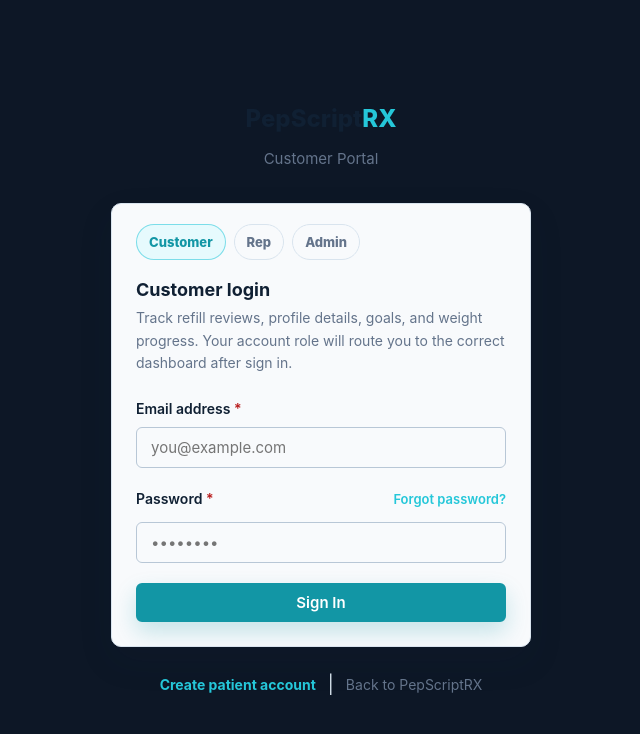
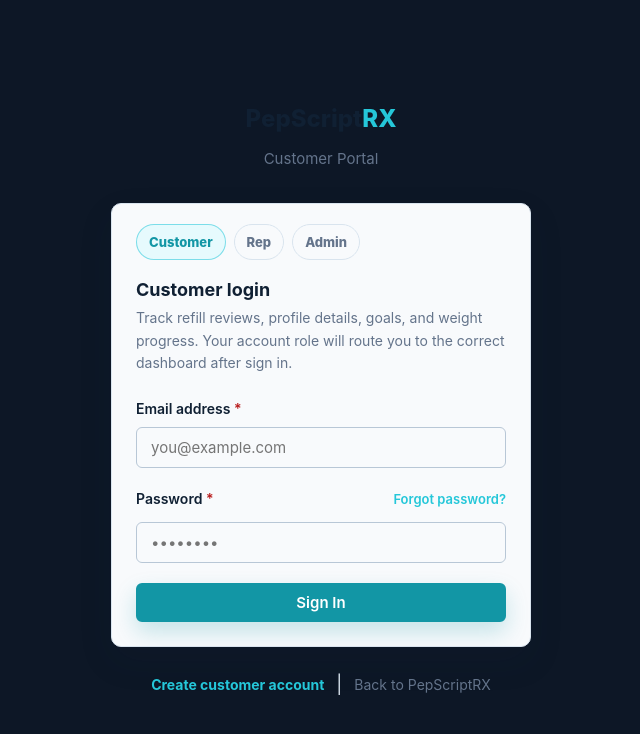
Before and after one commit to MedFlowUSA/PepScriptRX, a React (Vite) app: page /login in a window 1280 px wide. Shown: the top 734 px of the page, without its empty margins (319-959 px from the left). Built offline with nearby package versions, Linux system fonts and the light colour scheme; no server answers.

Commit message:
Add branded white-label portal links

```diff
--- a/src/components/layout/PublicLayout.tsx
+++ b/src/components/layout/PublicLayout.tsx
@@ -3,6 +3,7 @@
 import type { ReactNode } from 'react';
 import { PHONE_DISPLAY, PHONE_HREF, ADDRESS_LINE1, ADDRESS_LINE2 } from '../../config';
 import { applyReferralFromUrl, restoreReferral, updateManifestForReferral } from '../../config/referrals';
+import { buildPortalLoginPath, buildPortalSignupPath, getWhiteLabelPortal } from '../../config/whiteLabelPortals';
 import { recordReferralAttribution } from '../../lib/supabase';
 import FloatingContact from '../FloatingContact';
 
@@ -15,6 +16,7 @@
   portalHomePath?: string;
   portalName?: string;
   portalLogoSrc?: string;
+  portalKey?: string;
 };
 
 export default function PublicLayout({
@@ -23,10 +25,15 @@
   portalHomePath = '/',
   portalName = 'Partner Portal',
   portalLogoSrc,
+  portalKey,
 }: PublicLayoutProps) {
   const { pathname } = useLocation();
   const [loginOpen, setLoginOpen] = useState(false);
   const loginMenuRef = useRef<HTMLDivElement | null>(null);
+  const portalConfig = isolatedPortal ? getWhiteLabelPortal(portalKey ?? portalHomePath ?? portalName) : null;
+  const customerLoginPath = portalConfig ? buildPortalLoginPath(portalConfig, 'patient') : '/login?portal=patient';
+  const repLoginPath = portalConfig ? buildPortalLoginPath(portalConfig, 'rep') : '/login?portal=rep';
+  const signupPath = portalConfig ? buildPortalSignupPath(portalConfig) : '/patient/signup';
 
   useEffect(() => {
     const referral = applyReferralFromUrl(window.location.search, pathname) ?? restoreReferral();
@@ -79,7 +86,7 @@
             <span className="login-menu-icon">RP</span>
             <span>
               <strong>Rep Portal</strong>
-              <small>View leads, QR links, and commissions</small>
+              <small>View leads, QR links, and storefront tools</small>
             </span>
           </Link>
           <Link to="/login?portal=admin" className="login-menu-item" role="menuitem" onClick={() => setLoginOpen(false)}>
@@ -128,11 +135,13 @@
           )}
         </div>
         ) : (
-          <div className="pub-nav-links">
-            {loginDropdown}
-            <a href="mailto:info@pepscriptrx.com" className="btn btn-primary btn-sm">
-              Questions?
-            </a>
+          <div className="pub-nav-links portal-nav-actions">
+            <Link to={customerLoginPath} className="btn btn-ghost btn-sm">
+              Customer Portal
+            </Link>
+            <Link to={repLoginPath} className="btn btn-primary btn-sm">
+              Rep Portal
+            </Link>
           </div>
         )}
       </nav>
@@ -158,6 +167,10 @@
               </div>
               {isolatedPortal ? (
                 <div className="pub-footer-links">
+                  <Link to={portalHomePath} className="pub-footer-link">Storefront</Link>
+                  <Link to={customerLoginPath} className="pub-footer-link">Customer Portal</Link>
+                  <Link to={signupPath} className="pub-footer-link">Create Customer Account</Link>
+                  <Link to={repLoginPath} className="pub-footer-link">Rep Portal</Link>
                   <Link to="/privacy" className="pub-footer-link">Privacy Policy</Link>
                   <Link to="/terms" className="pub-footer-link">Terms & Conditions</Link>
                   <Link to="/certificates" className="pub-footer-link">Quality Documents</Link>
--- /dev/null
+++ b/src/config/whiteLabelPortals.ts
@@ -0,0 +1,106 @@
+export type WhiteLabelPortalId = 'empire' | 'aactivated' | 'warxlabz' | 'peakform';
+
+export type WhiteLabelPortal = {
+  id: WhiteLabelPortalId;
+  brandName: string;
+  repName: string;
+  repSlug: string;
+  distributorSlug: string;
+  path: string;
+  logoSrc: string;
+};
+
+export const WHITE_LABEL_PORTALS: WhiteLabelPortal[] = [
+  {
+    id: 'empire',
+    brandName: 'Empire Health & Wellness',
+    repName: 'Mark Ayala',
+    repSlug: 'MARK65',
+    distributorSlug: 'mark',
+    path: '/EmpireHealth&Wellness',
+    logoSrc: '/marketing/empire-health-wellness-logo.png',
+  },
+  {
+    id: 'aactivated',
+    brandName: 'AACTIVATED-RX',
+    repName: 'Guy',
+    repSlug: 'GUY60',
+    distributorSlug: 'guy',
+    path: '/aactivated',
+    logoSrc: '/marketing/aactivated-rx-logo-v2.png',
+  },
+  {
+    id: 'warxlabz',
+    brandName: 'WarXlabz',
+    repName: 'Robert Luevano',
+    repSlug: 'ROBERT',
+    distributorSlug: 'robert',
+    path: '/warxlabz',
+    logoSrc: '/marketing/warxlabz-logo.png',
+  },
+  {
+    id: 'peakform',
+    brandName: 'Peak Form Peptides',
+    repName: 'Scott Bowman',
+    repSlug: 'SCOTTB',
+    distributorSlug: 'scott',
+    path: '/peakform',
+    logoSrc: '/marketing/peakform-logo.png',
+  },
+];
+
+const PORTAL_ALIASES: Record<string, WhiteLabelPortalId> = {
+  empire: 'empire',
+  empirehealthwellness: 'empire',
+  'empirehealth&wellness': 'empire',
+  'empire-health-wellness': 'empire',
+  mark: 'empire',
+  mark65: 'empire',
+  aactivated: 'aactivated',
+  'aactivated-rx': 'aactivated',
+  guy: 'aactivated',
+  guy60: 'aactivated',
+  warxlabz: 'warxlabz',
+  robert: 'warxlabz',
+  peakform: 'peakform',
+  'peak-form': 'peakform',
+  scott: 'peakform',
+  scottb: 'peakform',
+};
+
+export function getWhiteLabelPortal(value?: string | null): WhiteLabelPortal | null {
+  if (!value) return null;
+  const key = normalizePortalKey(value);
+  const id = PORTAL_ALIASES[key] ?? WHITE_LABEL_PORTALS.find((portal) => (
+    normalizePortalKey(portal.id) === key ||
+    normalizePortalKey(portal.path) === key ||
+    normalizePortalKey(portal.repSlug) === key ||
+    normalizePortalKey(portal.distributorSlug) === key ||
+    normalizePortalKey(portal.brandName) === key
+  ))?.id;
+
+  return id ? WHITE_LABEL_PORTALS.find((portal) => portal.id === id) ?? null : null;
+}
+
+export function buildPortalLoginPath(portal: WhiteLabelPortal, portalRole: 'patient' | 'rep' | 'admin'): string {
+  const params = new URLSearchParams({
+    portal: portalRole,
+    brand: portal.id,
+  });
+  return `/login?${params.toString()}`;
+}
+
+export function buildPortalSignupPath(portal: WhiteLabelPortal): string {
+  const params = new URLSearchParams({ brand: portal.id });
+  return `/patient/signup?${params.toString()}`;
+}
+
+function normalizePortalKey(value: string): string {
+  return value
+    .trim()
+    .replace(/^https?:\/\/[^/]+/i, '')
+    .replace(/^\/+/, '')
+    .replace(/\/+$/, '')
+    .replace(/\s+/g, '')
+    .toLowerCase();
+}
--- a/src/index.css
+++ b/src/index.css
@@ -266,6 +266,9 @@
 .pub-nav-brand { display: flex; align-items: center; gap: 8px; font-size: 20px; font-weight: 800; color: #F8FAFC; letter-spacing: -.02em; }
 .pub-nav-brand span { color: var(--teal); }
 .pub-nav-links { display: flex; align-items: center; gap: 8px; }
+.portal-nav-actions { flex-wrap: wrap; justify-content: flex-end; }
+.pub-nav .btn-ghost { color: rgba(248,250,252,.78); }
+.pub-nav .btn-ghost:hover { color: #fff; }
 .pub-nav-secondary { display: flex; align-items: center; gap: 8px; }
 .login-menu { position: relative; }
 .login-menu-trigger { gap: 6px; }
--- a/src/pages/public/Login.tsx
+++ b/src/pages/public/Login.tsx
@@ -4,6 +4,7 @@
 import { useAuth } from '../../context/AuthContext';
 import { supabase, isSupabaseConfigured } from '../../lib/supabase';
 import { usePageMeta } from '../../hooks/usePageMeta';
+import { buildPortalLoginPath, buildPortalSignupPath, getWhiteLabelPortal } from '../../config/whiteLabelPortals';
 
 export default function Login() {
   const { signIn, profile, loading: authLoading } = useAuth();
@@ -17,7 +18,13 @@
   const [forgotMode, setForgotMode] = useState(false);
   const [resetSent, setResetSent] = useState(false);
   const [resetSending, setResetSending] = useState(false);
-  usePageMeta('Sign In', 'Sign in to your PepScriptRX customer, rep, or admin portal.');
+  const brandPortal = getWhiteLabelPortal(searchParams.get('brand'));
+  const brandName = brandPortal?.brandName ?? 'PepScriptRX';
+  const brandHomePath = brandPortal?.path ?? '/';
+  usePageMeta(
+    brandPortal ? `${brandName} Portal Login` : 'Sign In',
+    brandPortal ? `Sign in to your ${brandName} customer or rep portal.` : 'Sign in to your PepScriptRX customer, rep, or admin portal.',
+  );
 
   // After sign-in, wait for AuthContext to load the profile then navigate
   useEffect(() => {
@@ -64,9 +71,9 @@
     ? {
         eyebrow: 'Rep Portal',
         title: 'Rep login',
-        subtitle: 'Access referral links, QR codes, lead status, and commission tracking.',
+        subtitle: 'Access referral links, QR codes, lead status, and storefront tools.',
       }
-    : portal === 'admin'
+    : portal === 'admin' && !brandPortal
       ? {
           eyebrow: 'Admin Portal',
           title: 'Admin login',
@@ -77,23 +84,31 @@
           title: 'Customer login',
           subtitle: 'Track refill reviews, profile details, goals, and weight progress.',
         };
+  const patientLoginPath = brandPortal ? buildPortalLoginPath(brandPortal, 'patient') : '/login?portal=patient';
+  const repLoginPath = brandPortal ? buildPortalLoginPath(brandPortal, 'rep') : '/login?portal=rep';
+  const adminLoginPath = '/login?portal=admin';
+  const signupPath = brandPortal ? buildPortalSignupPath(brandPortal) : '/patient/signup';
 
   return (
     <div style={{ minHeight: '100vh', background: 'var(--surface)', display: 'flex', alignItems: 'center', justifyContent: 'center', padding: 24 }}>
       <div style={{ width: '100%', maxWidth: 420 }}>
         <div style={{ textAlign: 'center', marginBottom: 32 }}>
-          <Link to="/" style={{ fontSize: 24, fontWeight: 800, color: 'var(--navy)', textDecoration: 'none' }}>
-            PepScript<span style={{ color: 'var(--teal)' }}>RX</span>
+          <Link to={brandHomePath} style={{ fontSize: 24, fontWeight: 800, color: 'var(--navy)', textDecoration: 'none', display: 'inline-flex', justifyContent: 'center' }}>
+            {brandPortal ? (
+              <img src={brandPortal.logoSrc} alt={brandName} style={{ maxWidth: 190, maxHeight: 62, objectFit: 'contain' }} />
+            ) : (
+              <>PepScript<span style={{ color: 'var(--teal)' }}>RX</span></>
+            )}
           </Link>
-          <p style={{ marginTop: 8, color: 'var(--text-muted)', fontSize: 15 }}>{portalMeta.eyebrow}</p>
+          <p style={{ marginTop: 8, color: 'var(--text-muted)', fontSize: 15 }}>{brandPortal ? `${brandName} ${portalMeta.eyebrow}` : portalMeta.eyebrow}</p>
         </div>
 
         <div className="card">
           <div className="card-header" style={{ paddingBottom: 0 }}>
             <div style={{ display: 'flex', gap: 8, marginBottom: 16, flexWrap: 'wrap' }}>
-              <Link to="/login?portal=patient" className={`portal-chip ${portal !== 'rep' && portal !== 'admin' ? 'portal-chip-active' : ''}`}>Customer</Link>
-              <Link to="/login?portal=rep" className={`portal-chip ${portal === 'rep' ? 'portal-chip-active' : ''}`}>Rep</Link>
-              <Link to="/login?portal=admin" className={`portal-chip ${portal === 'admin' ? 'portal-chip-active' : ''}`}>Admin</Link>
+              <Link to={patientLoginPath} className={`portal-chip ${portal !== 'rep' && portal !== 'admin' ? 'portal-chip-active' : ''}`}>Customer</Link>
+              <Link to={repLoginPath} className={`portal-chip ${portal === 'rep' ? 'portal-chip-active' : ''}`}>Rep</Link>
+              {!brandPortal && <Link to={adminLoginPath} className={`portal-chip ${portal === 'admin' ? 'portal-chip-active' : ''}`}>Admin</Link>}
             </div>
             <div className="card-title">{portalMeta.title}</div>
             <div className="card-subtitle">{portalMeta.subtitle} Your account role will route you to the correct dashboard after sign in.</div>
@@ -170,9 +185,9 @@
         </div>
 
         <div style={{ textAlign: 'center', marginTop: 24, display: 'flex', alignItems: 'center', justifyContent: 'center', gap: 12 }}>
-          <Link to="/patient/signup" style={{ fontSize: 14, color: 'var(--teal)', fontWeight: 700 }}>Create patient account</Link>
+          <Link to={signupPath} style={{ fontSize: 14, color: 'var(--teal)', fontWeight: 700 }}>Create customer account</Link>
           <span style={{ color: 'var(--border)', fontSize: 18 }}>|</span>
-          <Link to="/" style={{ fontSize: 14, color: 'var(--text-muted)' }}>Back to PepScriptRX</Link>
+          <Link to={brandHomePath} style={{ fontSize: 14, color: 'var(--text-muted)' }}>Back to {brandName}</Link>
         </div>
       </div>
     </div>
--- a/src/pages/public/PatientSignup.tsx
+++ b/src/pages/public/PatientSignup.tsx
@@ -4,12 +4,20 @@
 import { useAuth } from '../../context/AuthContext';
 import { isSupabaseConfigured } from '../../lib/supabase';
 import { usePageMeta } from '../../hooks/usePageMeta';
+import { buildPortalLoginPath, getWhiteLabelPortal } from '../../config/whiteLabelPortals';
 
 export default function PatientSignup() {
-  usePageMeta('Create Patient Account', 'Sign up for your PepScriptRX patient portal to track refill reviews and weight progress.');
   const { signUpPatient } = useAuth();
   const navigate = useNavigate();
   const [params] = useSearchParams();
+  const brandPortal = getWhiteLabelPortal(params.get('brand'));
+  const brandName = brandPortal?.brandName ?? 'PepScriptRX';
+  const brandHomePath = brandPortal?.path ?? '/';
+  const loginPath = brandPortal ? buildPortalLoginPath(brandPortal, 'patient') : '/login';
+  usePageMeta(
+    brandPortal ? `Create Customer Account | ${brandName}` : 'Create Patient Account',
+    brandPortal ? `Create your ${brandName} customer portal account.` : 'Sign up for your PepScriptRX patient portal to track refill reviews and weight progress.',
+  );
   const [fullName, setFullName] = useState('');
   const [phone, setPhone] = useState('');
   const [email, setEmail] = useState(params.get('email') ?? '');
@@ -26,8 +34,8 @@
 
     try {
       await signUpPatient({ fullName, phone, email, password });
-      setMessage('Account created. Check your email if confirmation is required, then sign in to view your patient dashboard.');
-      setTimeout(() => navigate('/login'), 1200);
+      setMessage('Account created. Check your email if confirmation is required, then sign in to view your customer dashboard.');
+      setTimeout(() => navigate(loginPath), 1200);
     } catch (caught) {
       setError(caught instanceof Error ? caught.message : 'Could not create account.');
     } finally {
@@ -39,10 +47,14 @@
     <div style={{ minHeight: '100vh', background: 'var(--surface)', display: 'flex', alignItems: 'center', justifyContent: 'center', padding: 24 }}>
       <div style={{ width: '100%', maxWidth: 460 }}>
         <div style={{ textAlign: 'center', marginBottom: 28 }}>
-          <Link to="/" style={{ fontSize: 24, fontWeight: 800, color: 'var(--navy)' }}>
-            PepScript<span style={{ color: 'var(--teal)' }}>RX</span>
+          <Link to={brandHomePath} style={{ fontSize: 24, fontWeight: 800, color: 'var(--navy)', display: 'inline-flex', justifyContent: 'center' }}>
+            {brandPortal ? (
+              <img src={brandPortal.logoSrc} alt={brandName} style={{ maxWidth: 190, maxHeight: 62, objectFit: 'contain' }} />
+            ) : (
+              <>PepScript<span style={{ color: 'var(--teal)' }}>RX</span></>
+            )}
           </Link>
-          <p style={{ marginTop: 8, color: 'var(--text-muted)', fontSize: 15 }}>Create your patient account</p>
+          <p style={{ marginTop: 8, color: 'var(--text-muted)', fontSize: 15 }}>Create your {brandPortal ? brandName : 'customer'} account</p>
         </div>
 
         <div className="card">
@@ -72,7 +84,7 @@
                   <input className="form-input" required minLength={8} type="password" value={password} onChange={(e) => setPassword(e.target.value)} />
                 </div>
                 <button className="btn btn-primary w-full" disabled={loading || !isSupabaseConfigured} style={{ justifyContent: 'center' }}>
-                  {loading ? 'Creating account...' : 'Create Patient Account'}
+                  {loading ? 'Creating account...' : 'Create Customer Account'}
                 </button>
               </div>
             </form>
@@ -80,7 +92,7 @@
         </div>
 
         <div style={{ textAlign: 'center', marginTop: 22 }}>
-          <Link to="/login" style={{ color: 'var(--text-muted)', fontSize: 14 }}>Already have an account? Sign in</Link>
+          <Link to={loginPath} style={{ color: 'var(--text-muted)', fontSize: 14 }}>Already have an account? Sign in</Link>
         </div>
       </div>
     </div>
--- a/src/pages/public/RxPlusDistributorPortal.tsx
+++ b/src/pages/public/RxPlusDistributorPortal.tsx
@@ -4,6 +4,7 @@
 import { RX_PLUS_DISTRIBUTORS, getDistributorProducts } from '../../data/rxPlus';
 import type { RxPlusCategory, DistributorCatalogProduct } from '../../data/rxPlus';
 import { usePageMeta } from '../../hooks/usePageMeta';
+import { getWhiteLabelPortal } from '../../config/whiteLabelPortals';
 
 type CartMap = Record<string, number>; // productId → qty
 
@@ -494,6 +495,7 @@
   const isGuyPortal    = resolvedSlug === 'guy';
   const isRobertPortal = resolvedSlug === 'robert';
   const isScottPortal  = resolvedSlug === 'scott';
+  const portalConfig = getWhiteLabelPortal(resolvedSlug);
 
   usePageMeta(
     isMarkPortal  ? 'Empire Health & Wellness — Peptide Therapy'
@@ -600,6 +602,7 @@
       portalHomePath={isMarkPortal ? MARK_PORTAL_PATH : isGuyPortal ? GUY_PORTAL_PATH : isRobertPortal ? ROBERT_PORTAL_PATH : isScottPortal ? SCOTT_PORTAL_PATH : '/'}
       portalName={isMarkPortal ? 'Empire Health & Wellness' : isGuyPortal ? 'AACTIVATED-RX' : isRobertPortal ? 'WarXlabz' : isScottPortal ? 'Peak Form Peptides' : distributor.portal_name}
       portalLogoSrc={isMarkPortal ? MARK_LOGO_SRC : isGuyPortal ? GUY_LOGO_SRC : isRobertPortal ? ROBERT_LOGO_SRC : isScottPortal ? SCOTT_LOGO_SRC : undefined}
+      portalKey={portalConfig?.id}
     >
       {/* ── Hero ─────────────────────────────────────────────────────────── */}
       <section style={{ background: isRobertPortal ? 'linear-gradient(135deg, #050505 0%, #181714 48%, #3a311f 100%)' : isScottPortal ? 'linear-gradient(135deg, #0d1b3e 0%, #0f2555 50%, #1a3a7a 100%)' : 'linear-gradient(135deg, #0a1628 0%, #0d2040 60%, #0e2d4a 100%)', padding: '56px 0 44px', position: 'relative', overflow: 'hidden' }}>
--- a/src/pages/rep/RepDashboard.tsx
+++ b/src/pages/rep/RepDashboard.tsx
@@ -8,6 +8,7 @@
 import type { SubmissionStatus } from '../../types';
 import { buildReferralLink, REFERRAL_DISPLAY_BASE_URL } from '../../config/referrals';
 import { getDistributorProducts } from '../../data/rxPlus';
+import { buildPortalLoginPath, buildPortalSignupPath, getWhiteLabelPortal } from '../../config/whiteLabelPortals';
 
 type RepPayout = {
   id: string;
@@ -70,17 +71,29 @@
   const paid     = commissions.filter((c) => c.status === 'paid').reduce((s, c) => s + c.commission_amount, 0);
   const paidOrders = submissions.filter((s) => s.status === 'paid' || s.status === 'fulfilled').length;
   const clickEstimate = submissions.length;
-  const repStoreSlug = rep?.custom_store_slug;
-  const repProducts = repStoreSlug === 'warxlabz' ? getDistributorProducts('robert') : [];
+  const repPortal = rep
+    ? [rep.custom_store_slug, rep.referral_path, rep.rep_slug, rep.brand_name]
+        .map((value) => value?.trim())
+        .filter(Boolean)
+        .map((value) => getWhiteLabelPortal(value))
+        .find(Boolean) ?? null
+    : null;
+  const repProducts = repPortal ? getDistributorProducts(repPortal.distributorSlug) : [];
+  const customerPortalPath = repPortal ? buildPortalLoginPath(repPortal, 'patient') : '';
+  const repPortalPath = repPortal ? buildPortalLoginPath(repPortal, 'rep') : '';
+  const signupPath = repPortal ? buildPortalSignupPath(repPortal) : '';
   const referralAssetText = rep
     ? [
         `${rep.rep_name || rep.rep_slug} Referral Asset`,
         `Referral link: ${referralLink}`,
+        repPortal ? `Storefront: ${REFERRAL_DISPLAY_BASE_URL.replace(/\/$/, '')}${repPortal.path}` : '',
+        repPortal ? `Customer portal: ${REFERRAL_DISPLAY_BASE_URL.replace(/\/$/, '')}${customerPortalPath}` : '',
+        repPortal ? `Rep portal: ${REFERRAL_DISPLAY_BASE_URL.replace(/\/$/, '')}${repPortalPath}` : '',
         `Discount code: ${rep.discount_code || rep.rep_slug}`,
         `Customer offer: $${rep.discount_amount ?? 10} off first eligible order`,
         `Commission: ${(rep.commission_rate * 100).toFixed(0)}% of net profit`,
         `Tier: ${(rep.rep_tier || 'standard_rep').replace(/_/g, ' ')}`,
-      ].join('\n')
+      ].filter(Boolean).join('\n')
     : '';
 
   function downloadReferralAsset() {
@@ -201,18 +214,31 @@
             </div>
           </div>
 
-          {(rep.custom_store_slug || rep.paypal_link || repProducts.length > 0) && (
+          {(repPortal || rep.custom_store_slug || rep.paypal_link || repProducts.length > 0) && (
             <div className="card mb-6">
               <div className="card-header" style={{ paddingBottom: 16 }}>
-                <div className="card-title">{rep.brand_name || rep.rep_name || rep.rep_slug} Portal Tools</div>
-                <div className="card-subtitle">Storefront, payment link, and custom catalog visibility.</div>
+                <div className="card-title">{repPortal?.brandName || rep.brand_name || rep.rep_name || rep.rep_slug} Portal Tools</div>
+                <div className="card-subtitle">Storefront, customer portal, rep portal, payment link, and custom catalog visibility.</div>
               </div>
               <div className="card-body" style={{ display: 'grid', gap: 16 }}>
                 <div style={{ display: 'flex', gap: 10, flexWrap: 'wrap' }}>
-                  {rep.custom_store_slug && (
-                    <a className="btn btn-primary btn-sm" href={`/${rep.custom_store_slug}`} target="_blank" rel="noreferrer">
-                      Open /{rep.custom_store_slug}
+                  {(repPortal || rep.custom_store_slug) && (
+                    <a className="btn btn-primary btn-sm" href={repPortal?.path ?? `/${rep.custom_store_slug}`} target="_blank" rel="noreferrer">
+                      Open {repPortal?.path ?? `/${rep.custom_store_slug}`}
                     </a>
+                  )}
+                  {repPortal && (
+                    <>
+                      <a className="btn btn-outline btn-sm" href={customerPortalPath} target="_blank" rel="noreferrer">
+                        Customer Portal
+                      </a>
+                      <a className="btn btn-outline btn-sm" href={signupPath} target="_blank" rel="noreferrer">
+                        Customer Signup
+                      </a>
+                      <a className="btn btn-outline btn-sm" href={repPortalPath} target="_blank" rel="noreferrer">
+                        Rep Portal
+                      </a>
+                    </>
                   )}
                   {rep.paypal_link && (
                     <a className="btn btn-outline btn-sm" href={rep.paypal_link} target="_blank" rel="noreferrer">
```
Also changed, not shown: 1 other file (tests, documents, lock files or other folders).
